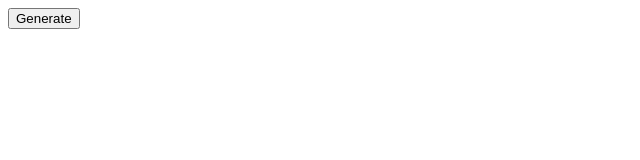
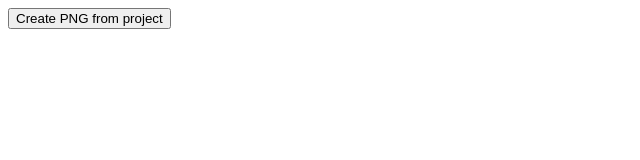
Before and after one commit to radiolondra/Fabric-and-or-Node-Canvas-Issues, a website: page testProject.html in a window 1280 px wide. Shown: the whole page, without its empty margins (0-640 px from the left). Drawn offline with Linux system fonts and the light colour scheme; files whose address does not match are found by name.

Commit message:
Update testProject.html

```diff
--- a/testProject.html
+++ b/testProject.html
@@ -22,7 +22,7 @@
 	<form action="/process" method="post">
 
 		<div>
-			<input type="submit" value="Generate"/>
+			<input type="submit" value="Create PNG from project"/>
 		</div>
 
 	</form>
```
